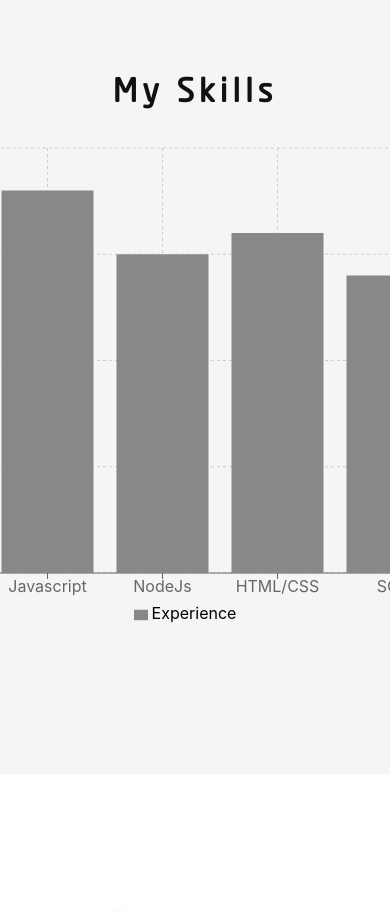
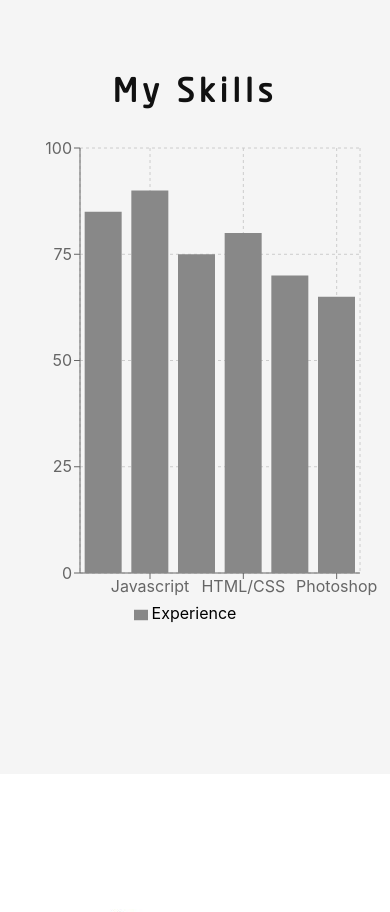
Before and after one commit to nourbalaha/nourbalaha.github.io, a React (Create React App) app: page / in a window 390 px wide. Shown: the part 920-1832 px from the top of the page. Built offline with nearby package versions, Linux system fonts and the light colour scheme; a web font is replaced by a local one.

Commit message:
making skill chart responsive

```diff
--- a/src/components/SkillsChart/SkillsChart.component.jsx
+++ b/src/components/SkillsChart/SkillsChart.component.jsx
@@ -25,10 +25,18 @@ const data = [
 ];
 
 export default class SkillsChart extends PureComponent {
+  constructor(props, context) {
+    super(props, context);
+    this.state = {
+      vw : Math.max(document.documentElement.clientWidth || 0, window.innerWidth || 0),
+
+    }
+  }
+
   render() {
     return (
       <BarChart
-        width={800}
+        width={this.state.vw>800?800:this.state.vw}
         height={500}
         data={data}
         margin={{
```
